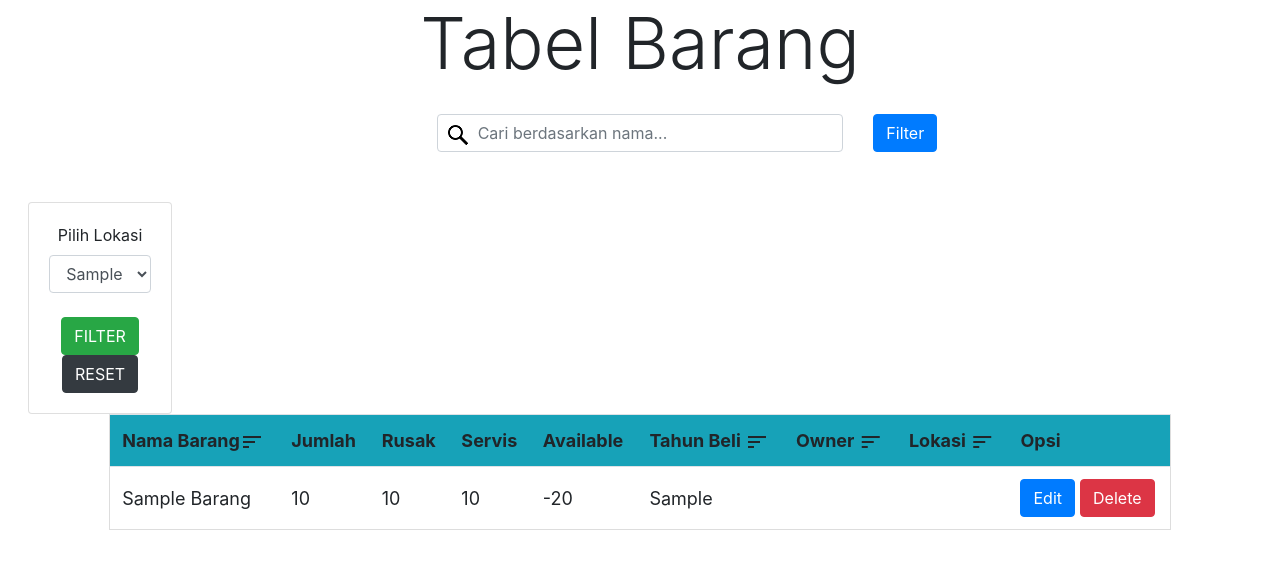
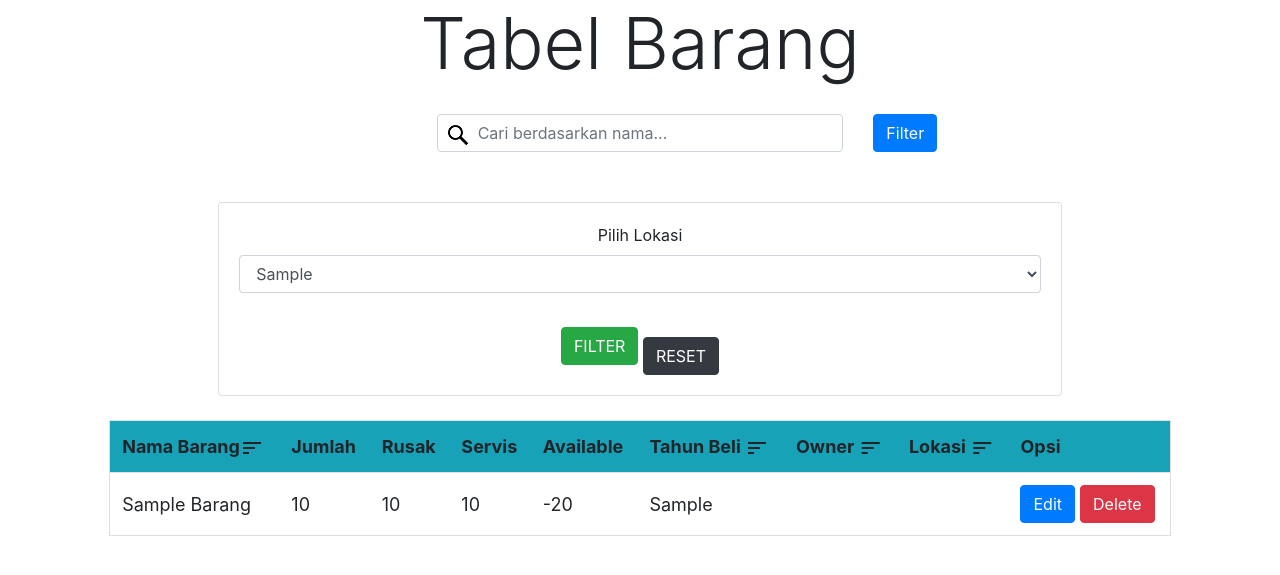
Before and after one commit to leonardcl/inventaris-gereja, a PHP site: page /tabel_barang.php in a window 1280 px wide, after a click on "Filter". Shown: the part 56-631 px from the top of the page. Run offline with PHP 8.4, Linux system fonts and the light colour scheme; the visitor is signed in with stand-in values (Sample User, id 1); tables that the repository leaves empty or names only in its code hold one stand-in row (values such as "Sample post"); data that the repository does not hold is empty.

Commit message:
Update tabel_barang.php

```diff
--- a/tabel_barang.php
+++ b/tabel_barang.php
@@ -74,7 +74,8 @@ $result = mysqli_query($conn, "SELECT * FROM barang ORDER BY id DESC");
             </div>
         </div>
 
-	    <div class="row">
+
+        <div class="row">
             <div class="col-4"></div>
             <div class="col-4">
               <input type="text" class='form-control' id="myInput" onkeyup="myFunction()" placeholder="Cari berdasarkan nama..." title="Type in a name">
@@ -83,6 +84,7 @@ $result = mysqli_query($conn, "SELECT * FROM barang ORDER BY id DESC");
                 <button style='margin-top: 20px;' href="#collapseExample" role="button" aria-expanded="false" aria-controls="collapseExample" type="button" class="btn btn-primary align-middle " data-toggle="collapse" data-target="#demo">Filter</button>
                 </div>
                 <div class="col-3"></div>
+        </div>
 
         <div class="row" >
           <div class="col-2"></div>
@@ -102,14 +104,17 @@ $result = mysqli_query($conn, "SELECT * FROM barang ORDER BY id DESC");
             </select>
             <br>
 		      <input type="submit" class="btn btn-success" value="FILTER" name='<?php echo $klik?>'>
-    	    <a href="tabel_barang.php" class='btn btn-dark'>RESET</a>
+          <a href="tabel_barang.php" class='btn btn-dark' style='margin-top: 20px;'>RESET</a>
           </form>
         </div>
         </div>
         </div>
-      </div>
 
-        	</div>
+    </div>
+
+
+	  <br>
+
         <div class="row">
             <div class="col-1"></div>
             <div class="col-10">
@@ -169,6 +174,7 @@ $result = mysqli_query($conn, "SELECT * FROM barang ORDER BY id DESC");
 
     <script src="resource/jquery-3.3.1.slim.min.js" ></script>
 <script src="resource/popper.min.js" ></script>
+<script src="resource/bootstrap1.min.js"></script>
 <script src="resource/bootstrap.min.js" ></script>
 <script src="resource/bootstrap.bundle.min.js"></script>
     <script>
```
